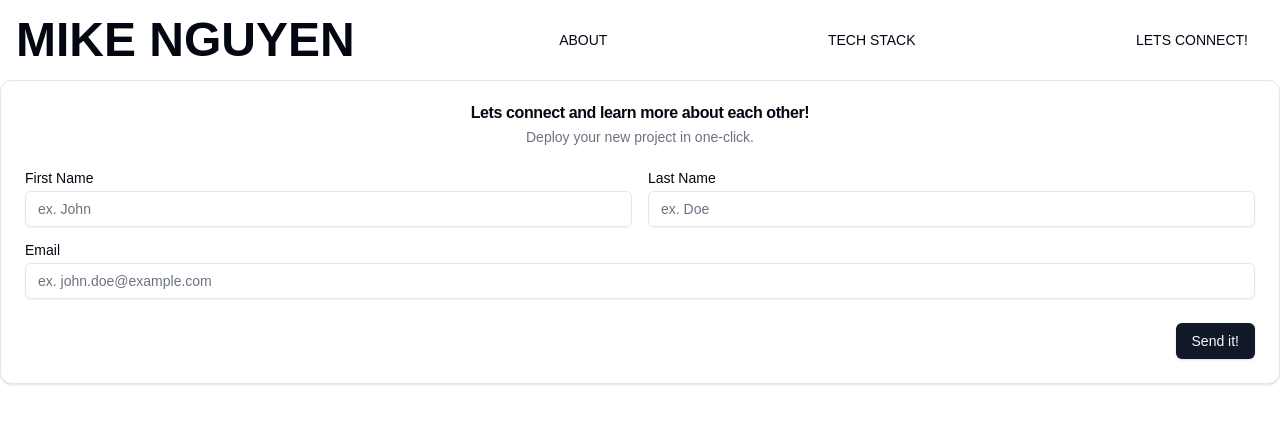
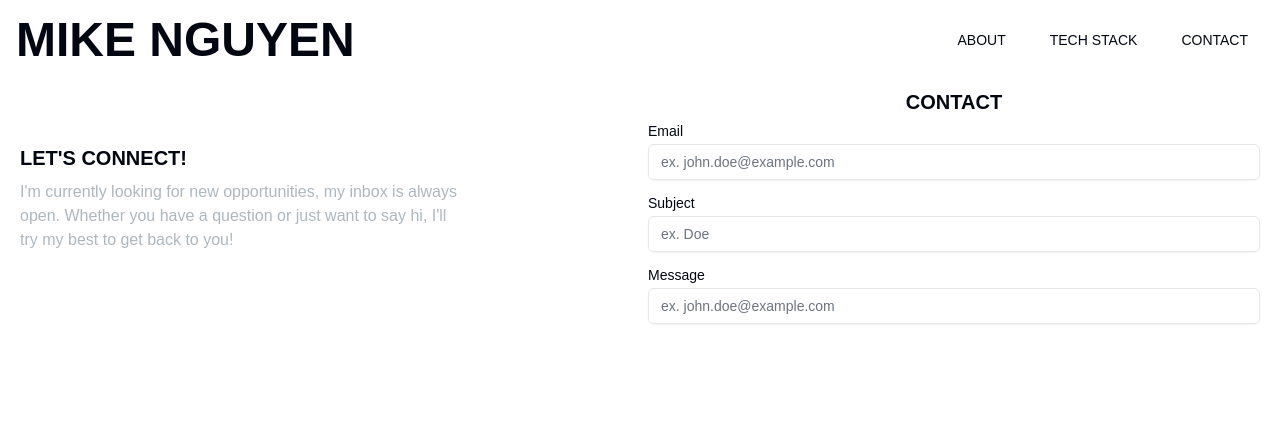
Before and after one commit to miken515/portfolio-react, a Next.js app: page / in a window 1280 px wide. Shown: the top 424 px of the page. Built offline with nearby package versions, Linux system fonts and the light colour scheme.

Commit message:
Contact Component

```diff
--- /dev/null
+++ b/app/components/contact.tsx
@@ -0,0 +1,67 @@
+import { Button } from "@/components/ui/button"
+import {
+    Card,
+    CardContent,
+    CardDescription,
+    CardFooter,
+    CardHeader,
+    CardTitle,
+} from "@/components/ui/card"
+
+import { Input } from "@/components/ui/input"
+import { Label } from "@/components/ui/label"
+import GithubIcon from "../../../public/github-icon.svg";
+import LinkedinIcon from "../../../public/linkedin-icon.svg";
+
+export function Contact() {
+    return (
+        <section className="container grid grid-cols-2 gap-4 px-5">
+            <div className="justify-center content-center">
+            <h5 className="text-xl font-bold my-2 uppercase">
+                Let&apos;s Connect!
+            </h5>
+            <p className="text-[#ADB7BE] mb-4 max-w-md">
+                {" "}
+                I&apos;m currently looking for new opportunities, my inbox is always
+                open. Whether you have a question or just want to say hi, I&apos;ll
+                try my best to get back to you!
+            </p>
+            {/* <div className="socials flex flex-row gap-2">
+                <Link href="github.com">
+                <Image src={GithubIcon} alt="Github Icon" />
+                </Link>
+                <Link href="linkedin.com">
+                <Image src={LinkedinIcon} alt="Linkedin Icon" />
+                </Link>
+            </div> */}
+            </div>
+        <div className="w-100">
+            <h5 className="text-xl font-bold my-2 uppercase text-center">
+                Contact
+            </h5>
+            <form>
+                <div className="grid w-full items-center gap-4">
+                <div className="flex flex-col space-y-1.5">
+                    <div className="flex flex-col space-y-1.5 w-full">
+                    <Label htmlFor="email">Email</Label>
+                    <Input id="email" type="email" placeholder="ex. john.doe@example.com" className="w-full" />
+                    </div>
+                </div>
+                <div className="flex flex-col space-y-1.5">
+                    <div className="flex flex-col space-y-1.5 w-full">
+                    <Label htmlFor="subject">Subject</Label>
+                    <Input id="subject" placeholder="ex. Doe" className="w-full" />
+                    </div>
+                </div>
+                <div className="flex flex-col space-y-1.5">
+                    <div className="flex flex-col space-y-1.5 w-full">
+                    <Label htmlFor="message">Message</Label>
+                    <Input id="message" type="text" placeholder="ex. john.doe@example.com" className="w-full" />
+                    </div>
+                </div>
+                </div>
+            </form>
+            </div>
+    </section>
+    )
+}
--- a/app/layout.tsx
+++ b/app/layout.tsx
@@ -1,7 +1,7 @@
 import type { Metadata } from "next";
 import localFont from "next/font/local";
 import "./globals.css";
-import Navbar from "./navbar";
+import Navbar from "../components/ui/navbar";
 
 const geistSans = localFont({
   src: "./fonts/GeistVF.woff",
@@ -15,7 +15,7 @@ const geistMono = localFont({
 });
 
 export const metadata: Metadata = {
-  title: "Create Next App",
+  title: "MNGUYEN",
   description: "Generated by create next app",
 };
 
@@ -30,7 +30,7 @@ export default function RootLayout({
         className={`${geistSans.variable} ${geistMono.variable} antialiased`}
       >
         <Navbar />
-        <main>
+        <main className="flex justify-center items-center">
           {children}
         </main>
       </body>
--- a/app/navbar.tsx
+++ /dev/null
@@ -1,63 +0,0 @@
-
-import Link from "next/link";
-import {
-  NavigationMenu,
-  NavigationMenuItem,
-  NavigationMenuLink,
-  NavigationMenuList,
-  navigationMenuTriggerStyle,
-} from "@/components/ui/navigation-menu"
-
-
-const Navbar = () => {
-return (
-    <nav>
-        <div className="flex container lg:py-4 flex-wrap items-center justify-between mx-auto px-4 py-2">
-            <Link
-                href={"/"}
-                className="text-2xl md:text-5xl font-semibold uppercase"
-            >
-                Mike Nguyen
-            </Link>
-            <NavigationMenu className="uppercase font-semibold">
-                <NavigationMenuList>
-                    <NavigationMenuItem>
-                    {/* Update the href to use a hash (#) pointing to the target section */}
-                    <Link href="#about" legacyBehavior passHref>
-                        <NavigationMenuLink className={navigationMenuTriggerStyle()}>
-                        About
-                        </NavigationMenuLink>
-                    </Link>
-                    </NavigationMenuItem>
-                </NavigationMenuList>
-            </NavigationMenu>
-            <NavigationMenu className="uppercase font-semibold">
-                <NavigationMenuList>
-                    <NavigationMenuItem>
-                    {/* Update the href to use a hash (#) pointing to the target section */}
-                    <Link href="#experience" legacyBehavior passHref>
-                        <NavigationMenuLink className={navigationMenuTriggerStyle()}>
-                        Tech Stack
-                        </NavigationMenuLink>
-                    </Link>
-                    </NavigationMenuItem>
-                </NavigationMenuList>
-            </NavigationMenu>
-            <NavigationMenu className="uppercase font-semibold">
-                <NavigationMenuList>
-                    <NavigationMenuItem>
-                    {/* Update the href to use a hash (#) pointing to the target section */}
-                    <Link href="#experience" legacyBehavior passHref>
-                        <NavigationMenuLink className={navigationMenuTriggerStyle()}>
-                        Lets Connect!
-                        </NavigationMenuLink>
-                    </Link>
-                    </NavigationMenuItem>
-                </NavigationMenuList>
-            </NavigationMenu>
-        </div>
-    </nav>
-    );
-};
-
-export default Navbar;
--- a/app/page.tsx
+++ b/app/page.tsx
@@ -1,55 +1,8 @@
-import { Button } from "@/components/ui/button"
-import {
-  Card,
-  CardContent,
-  CardDescription,
-  CardFooter,
-  CardHeader,
-  CardTitle,
-} from "@/components/ui/card"
-import { Input } from "@/components/ui/input"
-import { Label } from "@/components/ui/label"
-
-
+import { Contact } from "./components/contact";
 export default function Home() {
   return (
     <>
-    <main>
-
-    </main>
-      <section id="connect">
-        <Card>
-          <CardHeader className="flex justify-center text-center">
-            <CardTitle>Lets connect and learn more about each other!</CardTitle>
-            <CardDescription>Deploy your new project in one-click.</CardDescription>
-          </CardHeader>
-          <CardContent>
-            <form>
-              <div className="grid w-full items-center gap-4">
-                <div className="flex space-x-4 w-full">
-                  <div className="flex flex-col space-y-1.5 w-full">
-                    <Label htmlFor="firstName">First Name</Label>
-                    <Input id="firstName" placeholder="ex. John" className="w-full" />
-                  </div>
-                  <div className="flex flex-col space-y-1.5 w-full">
-                    <Label htmlFor="lastName">Last Name</Label>
-                    <Input id="lastName" placeholder="ex. Doe" className="w-full" />
-                  </div>
-                </div>
-                <div className="flex flex-col space-y-1.5">
-                  <div className="flex flex-col space-y-1.5 w-full">
-                    <Label htmlFor="email">Email</Label>
-                    <Input id="email" placeholder="ex. john.doe@example.com" className="w-full" />
-                  </div>
-                </div>
-              </div>
-            </form>
-          </CardContent>
-          <CardFooter className="flex justify-end">
-            <Button>Send it!</Button>
-          </CardFooter>
-        </Card>
-      </section>
+      <Contact/>
     </>
   );
 }
--- /dev/null
+++ b/components/ui/navbar.tsx
@@ -0,0 +1,65 @@
+
+import Link from "next/link";
+import {
+    NavigationMenu,
+    NavigationMenuItem,
+    NavigationMenuLink,
+    NavigationMenuList,
+    navigationMenuTriggerStyle,
+} from "@/components/ui/navigation-menu"
+
+
+const Navbar = () => {
+return (
+    <nav>
+        <div className="flex container lg:py-4 flex-wrap items-center justify-between mx-auto px-4 py-2">
+            <Link
+                href={"/"}
+                className="text-2xl md:text-5xl font-semibold uppercase"
+            >
+                Mike Nguyen
+            </Link>
+            <div className="flex items-center gap-3 uppercase font-semibold">
+                <NavigationMenu>
+                    <NavigationMenuList>
+                        <NavigationMenuItem>
+                        {/* Update the href to use a hash (#) pointing to the target section */}
+                        <Link href="#about" legacyBehavior passHref>
+                            <NavigationMenuLink className={navigationMenuTriggerStyle()}>
+                            About
+                            </NavigationMenuLink>
+                        </Link>
+                        </NavigationMenuItem>
+                    </NavigationMenuList>
+                </NavigationMenu>
+                <NavigationMenu>
+                    <NavigationMenuList>
+                        <NavigationMenuItem>
+                        {/* Update the href to use a hash (#) pointing to the target section */}
+                        <Link href="#experience" legacyBehavior passHref>
+                            <NavigationMenuLink className={navigationMenuTriggerStyle()}>
+                            Tech Stack
+                            </NavigationMenuLink>
+                        </Link>
+                        </NavigationMenuItem>
+                    </NavigationMenuList>
+                </NavigationMenu>
+                <NavigationMenu>
+                    <NavigationMenuList>
+                        <NavigationMenuItem>
+                        {/* Update the href to use a hash (#) pointing to the target section */}
+                        <Link href="#experience" legacyBehavior passHref>
+                            <NavigationMenuLink className={navigationMenuTriggerStyle()}>
+                            Contact
+                            </NavigationMenuLink>
+                        </Link>
+                        </NavigationMenuItem>
+                    </NavigationMenuList>
+                </NavigationMenu>
+            </div>
+        </div>
+    </nav>
+    );
+};
+
+export default Navbar;
```
Also changed, not shown: public/icons/github-icon.svg (added), public/icons/linkedin-icon.svg (added).
